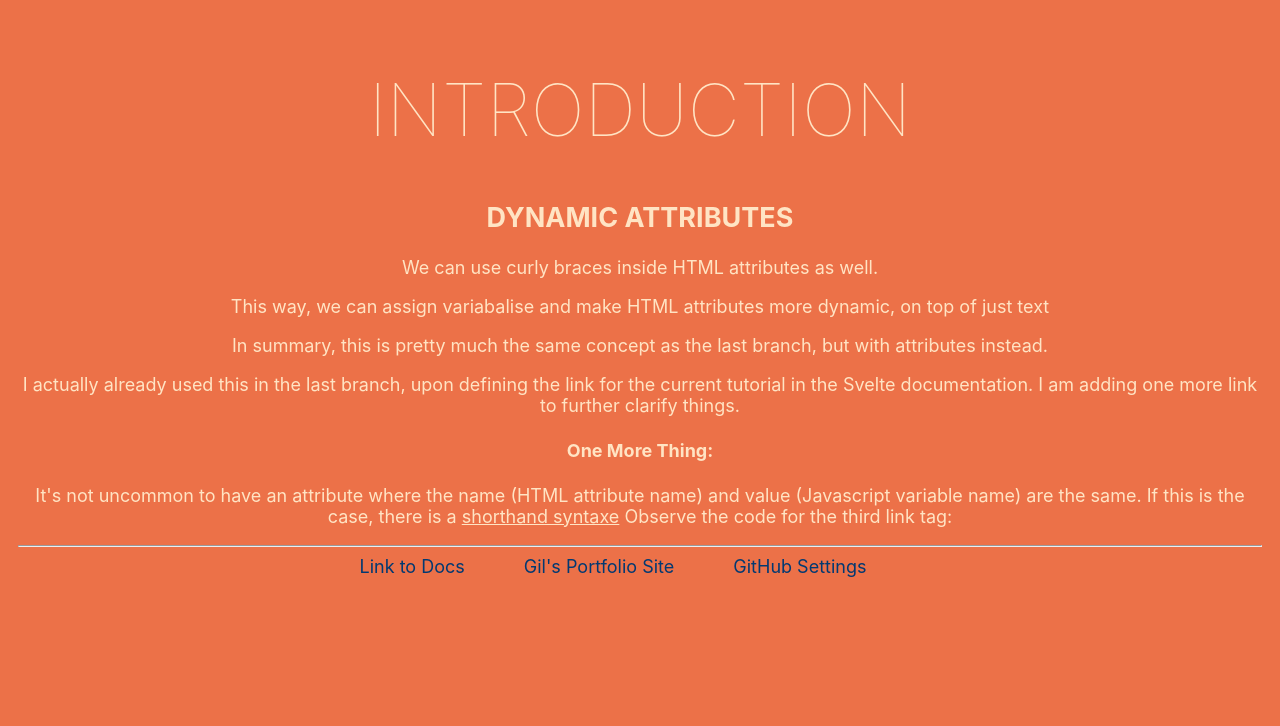
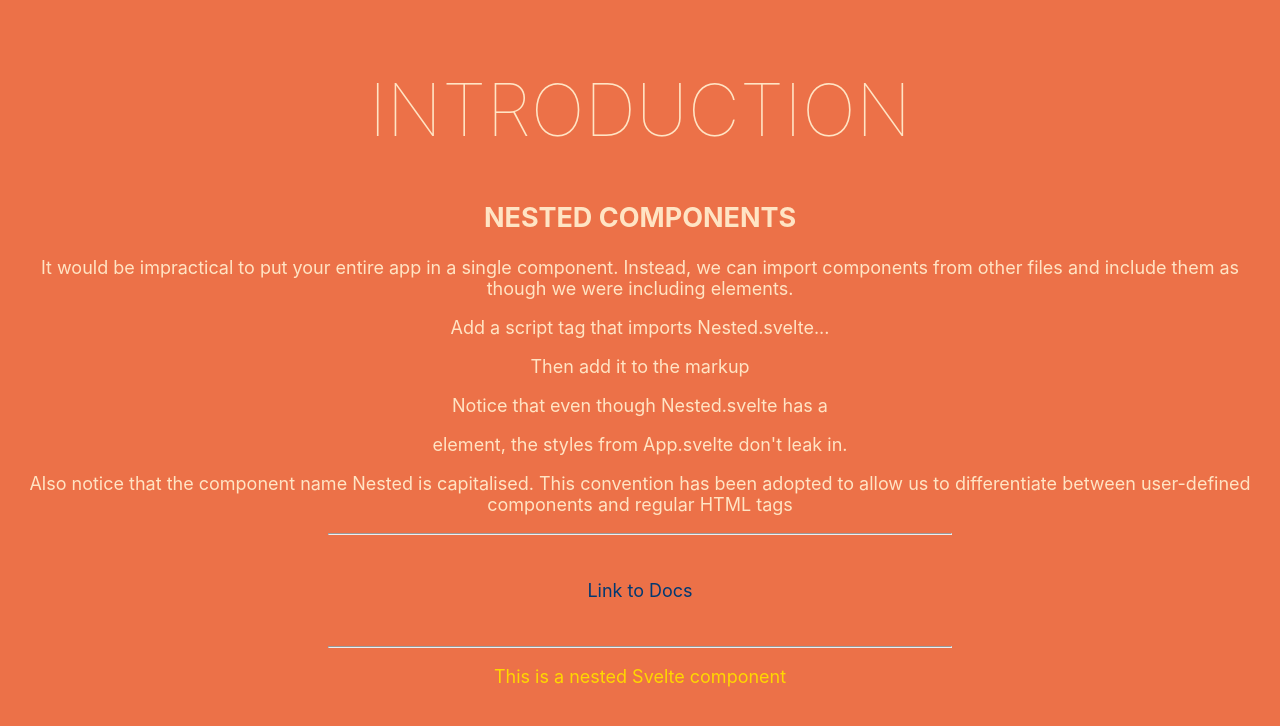
Before and after one commit to GillyRabutTsurwa/svelte-with-docs, a Svelte app: page / in a window 1280 px wide. Shown: the top 726 px of the page. Built offline with nearby package versions, Linux system fonts and the light colour scheme.

Commit message:
Nested Components

```diff
--- a/src/App.svelte
+++ b/src/App.svelte
@@ -1,39 +1,37 @@
 <script>
+  import Nested from "./Nested.svelte";
   let title = "Introduction";
-  let subtitle = "Dynamic Attributes";
+  let subtitle = "Nested Components";
 
-  const currentTutoLink = "https://svelte.dev/tutorial/adding-data";
-  const portfolioSite = "https://gilbertrabuttsurwa.tech";
+  const topicPrependText = "nested-components";
 
-  const href = "https://github.com/GillyRabutTsurwa";
+  const currentTutoLink = `https://svelte.dev/tutorial/${topicPrependText}`;
 </script>
 
 <main>
   <div class="docs">
     <h1 class="docs__title">{title}</h1>
     <h2 class="docs__subtitle">{subtitle}</h2>
-    <p class="docs__text">We can use curly braces inside HTML attributes as well.</p>
-    <p class="docs__text">This way, we can assign variabalise and make HTML attributes more dynamic, on top of just text</p>
-    <p class="docs__text">In summary, this is pretty much the same concept as the last branch, but with attributes instead.</p>
     <p class="docs__text">
-      I actually already used this in the last branch, upon defining the link for the current tutorial in the Svelte documentation. I am adding one
-      more link to further clarify things.
+      It would be impractical to put your entire app in a single component. Instead, we can import components from other files and include them as
+      though we were including elements.
     </p>
-    <h4>One More Thing:</h4>
+    <p class="docs__text">Add a script tag that imports Nested.svelte...</p>
+    <p class="docs__text">Then add it to the markup</p>
+    <p class="docs__text">Notice that even though Nested.svelte has a</p>
+    <p>element, the styles from App.svelte don't leak in.</p>
     <p class="docs__text">
-      It's not uncommon to have an attribute where the name (HTML attribute name) and value (Javascript variable name) are the same. If this is the
-      case, there is a <span class="underline">shorthand syntaxe</span> Observe the code for the third link tag:
+      Also notice that the component name Nested is capitalised. This convention has been adopted to allow us to differentiate between user-defined
+      components and regular HTML tags
     </p>
   </div>
   <hr />
   <div class="links">
     <a href={currentTutoLink}>Link to Docs</a>
-    <a href={portfolioSite}>Gil's Portfolio Site</a>
-
-    <!-- so, with the shorthand method, instead of doing this: -->
-    <!-- <a href={href}>GitHub Settings</a> -->
-    <!-- we do: -->
-    <a {href}>GitHub Settings</a>
+  </div>
+  <hr />
+  <div class="code">
+    <Nested />
   </div>
 </main>
 
@@ -63,11 +61,15 @@
     }
   }
 
-  .links > * {
-    margin-right: 3em;
+  .links {
+    margin: 2.5em 0;
   }
 
-  .underline {
-    text-decoration: underline;
+  hr {
+    width: 50%;
+  }
+
+  p {
+    color: bisque;
   }
 </style>
--- /dev/null
+++ b/src/Nested.svelte
@@ -0,0 +1,7 @@
+<p>This is a nested Svelte component</p>
+
+<style>
+  p {
+    color: gold;
+  }
+</style>
```
Also changed, not shown: 1 other file (tests, documents, lock files or other folders).
